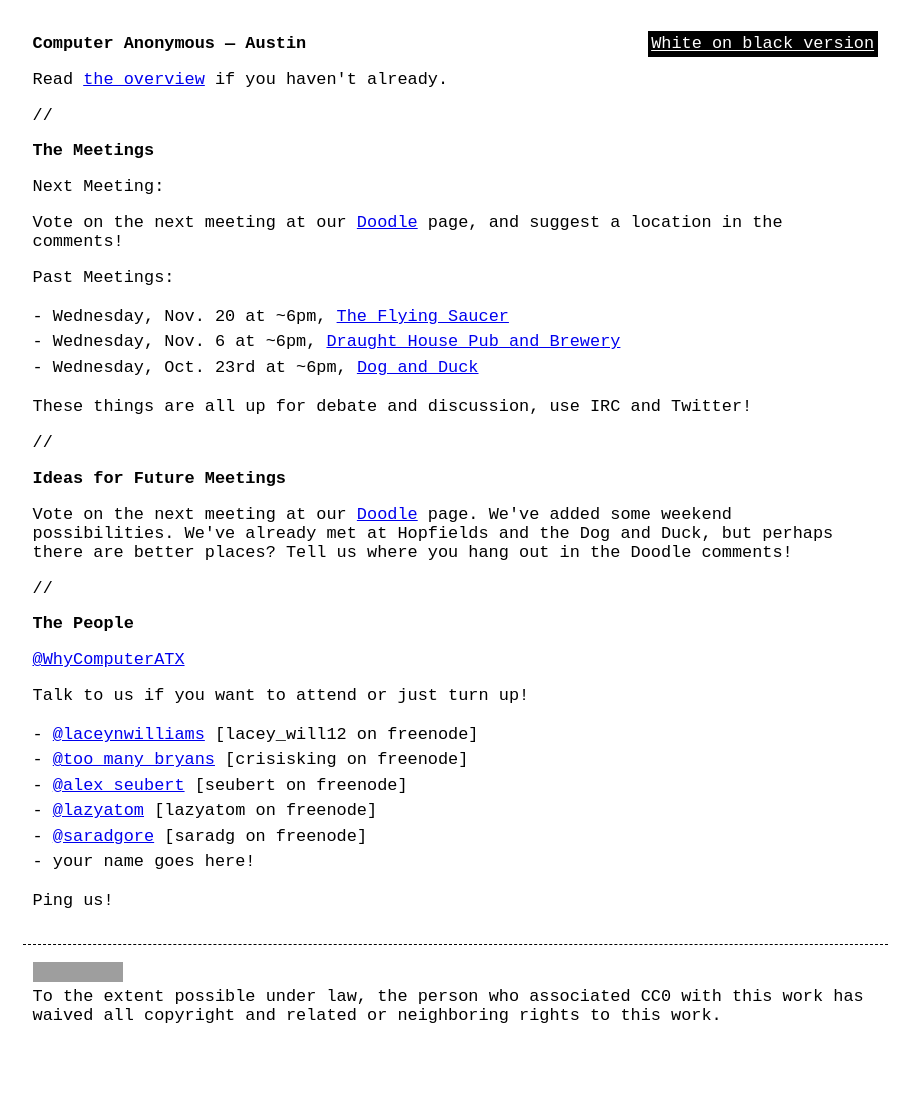
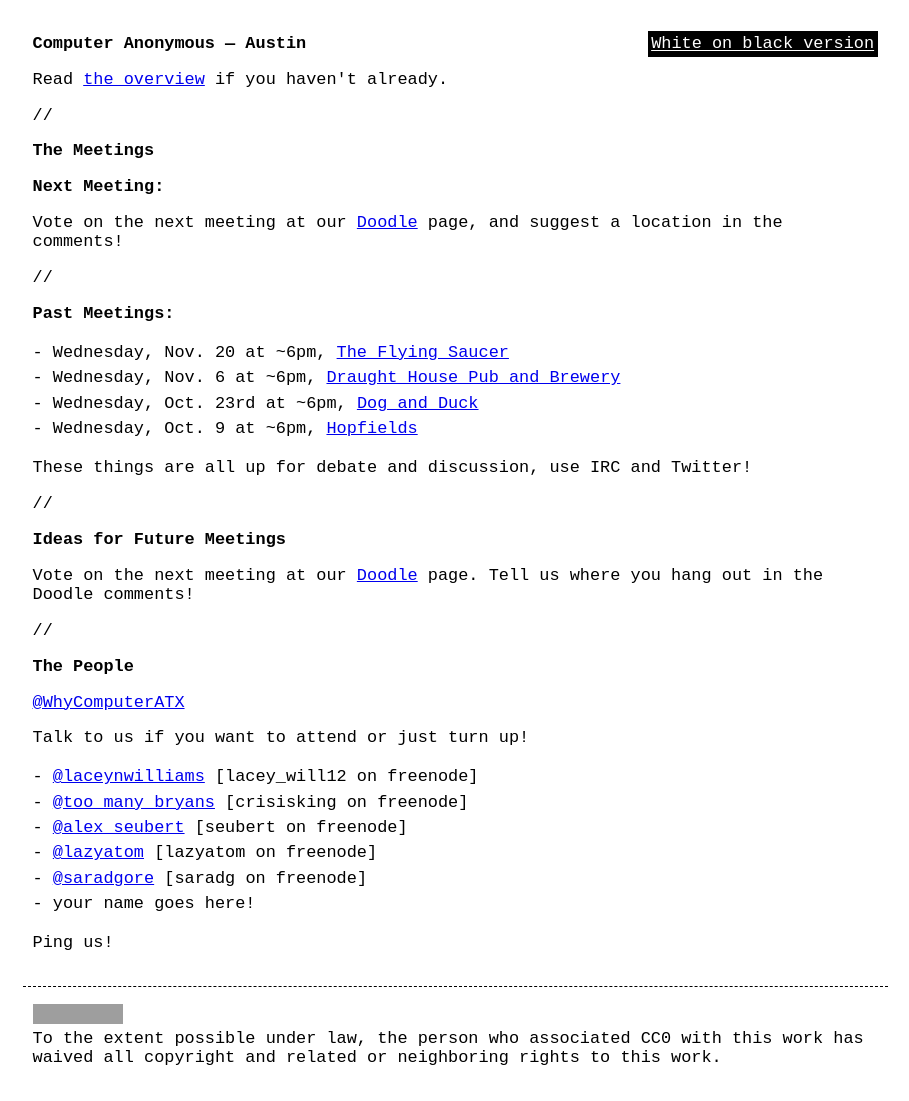
Before and after one commit to computeranonymous/computer, a Jekyll site: the page built from us_austin.html, in a window 1280 px wide. Shown: the whole page, without its empty margins (185-1094 px from the left). Built offline with Jekyll 4.4.1, drawn with Linux system fonts in a browser that asks for light colours; before the commit the page ends 1059 px from its top, so only the background shows below that; grey boxes are pictures that could not be loaded.

Commit message:
Added first meeting
- Added first meeting from Oct. 9
- Shortened language for future meetings

```diff
--- a/us_austin.html
+++ b/us_austin.html
@@ -10,15 +10,19 @@
 
 <h2>The Meetings</h2>
 
-<p>Next Meeting:</p>
-<p><p>Vote on the next meeting at our <a href="http://doodle.com/nnv6zs8wkuy4s5yy">Doodle</a> page, and suggest a location in the comments!</p>
+<h3>Next Meeting:</h3>
 
-<p>Past Meetings:</p>
+<p>Vote on the next meeting at our <a href="http://doodle.com/nnv6zs8wkuy4s5yy">Doodle</a> page, and suggest a location in the comments!</p>
+
+<p>//</p>
+
+<h3>Past Meetings:</h3>
 
 <ul>
     <li>Wednesday, Nov. 20 at ~6pm, <a href="http://www.beerknurd.com/stores/austin/">The Flying Saucer</a></li>
     <li>Wednesday, Nov. 6 at ~6pm, <a href="http://www.draughthouse.com/">Draught House Pub and Brewery</a></li>
     <li>Wednesday, Oct. 23rd at ~6pm, <a href="http://www.dogandduckpub.com/">Dog and Duck</a></li>
+    <li>Wednesday, Oct. 9 at ~6pm, <a href="http://hopfieldsaustin.com/">Hopfields</a></li>
 </ul>
 
 <p>These things are all up for debate and discussion, use IRC and Twitter!</p>
@@ -27,7 +31,7 @@
 
 <h3>Ideas for Future Meetings</h3>
 
-<p>Vote on the next meeting at our <a href="http://doodle.com/nnv6zs8wkuy4s5yy">Doodle</a> page. We've added some weekend possibilities. We've already met at Hopfields and the Dog and Duck, but perhaps there are better places? Tell us where you hang out in the Doodle comments!</p>
+<p>Vote on the next meeting at our <a href="http://doodle.com/nnv6zs8wkuy4s5yy">Doodle</a> page. Tell us where you hang out in the Doodle comments!</p>
 
 <p>//</p>
 
```
